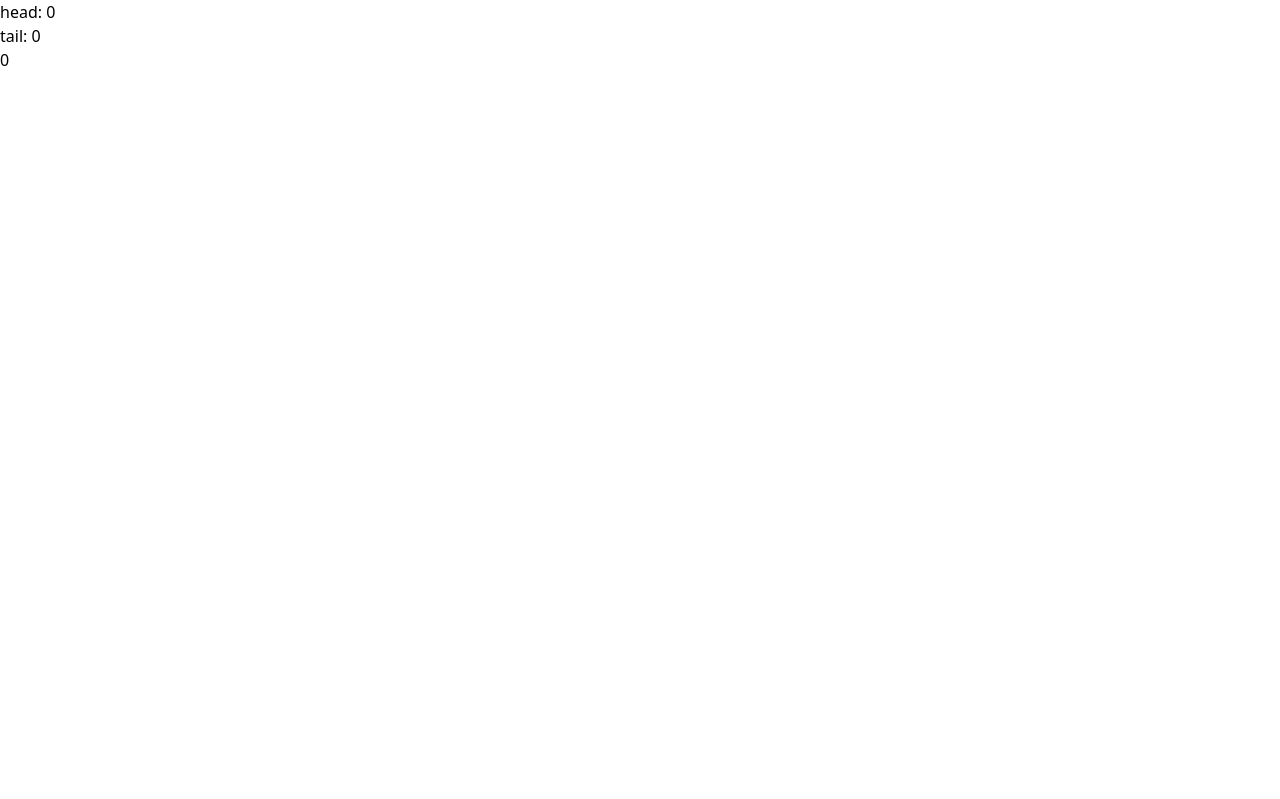
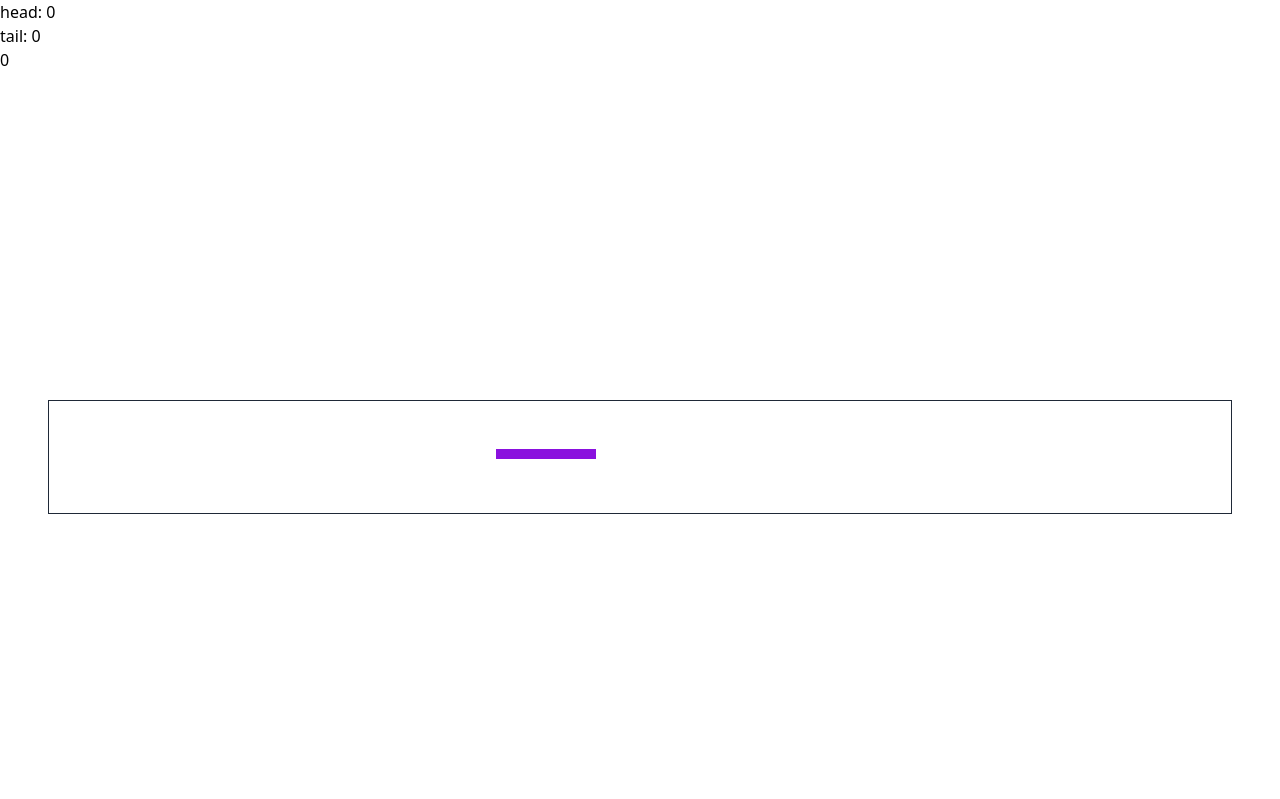
Before and after one commit to rttll/scroll, a Vue app: page / in a window 1280 px wide. Shown: the top 799 px of the page. Built offline with nearby package versions, Linux system fonts and the light colour scheme.

Commit message:
mouse spline

```diff
--- a/src/components/MouseSpline.vue
+++ b/src/components/MouseSpline.vue
@@ -14,10 +14,10 @@ const mouse = ref({
 });
 
 const dash = {
-  width: 250,
-  offset: { start: 250, end: 600 },
+  width: 100,
+  offset: { start: 100, end: 0 },
   gap: {
-    width: 600,
+    width: 720,
   },
 };
 
@@ -29,7 +29,7 @@ const tl = gsap.timeline({
 let animation;
 
 const defaults = {
-  duration: 1,
+  duration: 2,
   ease: 'none',
 };
 
@@ -39,7 +39,7 @@ const getPosition = () => {
 };
 
 const mouseIsInside = () => {
-  const rect = path.value.getBoundingClientRect();
+  const rect = path.value.parentNode.parentNode.getBoundingClientRect();
   const { top, bottom } = rect;
   return mouse.value.y < bottom && mouse.value.y > top;
 };
@@ -59,19 +59,16 @@ const onMousemove = (e) => {
 
 watch(mouse, (is, was) => {
   const inside = mouseIsInside();
+  if (!was) return;
   if (!inside) return tl.play();
-  if (!was) return;
   tl.pause();
   const position = getPosition();
-
-  const diff = is.x < was.x ? was.x - is.x : is.x - was.x;
-  console.log(is.x < was.x);
   tl.seek(position);
 });
 
 onMounted(() => {
   dash.offset.end = 0 - path.value.getTotalLength();
-  window.dash = dash;
+
   document.addEventListener('mousemove', (e) => onMousemove(e));
 
   animation = gsap.fromTo(
@@ -90,7 +87,7 @@ onMounted(() => {
 </script>
 
 <template>
-  <div class="my-[100vh]">
+  <div class="my-[50vh]">
     <div class="fixed top-0 left-0">
       <div class="flewx">
         <p>head: {{ head }}</p>
@@ -100,20 +97,34 @@ onMounted(() => {
         <p>{{ currentOffset }}</p>
       </div>
     </div>
-    <svg
+    <div class="px-12">
+      <div class="py-12 border border-gray-800">
+        <svg class="w-full h-4">
+          <path
+            ref="path"
+            d="M 0 0 H 720"
+            :style="`stroke: #8a11de; stroke-width:20px;
+            fill: none;
+            stroke-dasharray: ${dash.width}px ${dash.gap.width}px;
+            stroke-dashoffset: 100px
+            `"
+          />
+        </svg>
+      </div>
+    </div>
+
+    <!-- <svg
       viewBox="0 0 500 500"
       xmlns="http://www.w3.org/2000/svg"
       xmlns:bx="https://boxy-svg.com"
       class="border border-pink-600"
     >
-      <defs>
-        <!-- <bx:grid x="0" y="0" width="332.587" height="170.706"></bx:grid> -->
-      </defs>
+
       <path
         ref="path"
         :style="`stroke: rgb(0, 0, 0); fill: none; stroke-dasharray: ${dash.width}px ${dash.gap.width}px`"
         d="M -12.788 148.272 L 65.229 183.015 L 217.209 137.459 L 349.227 209.18 L 395.744 159.556 L 437.883 182.925 L 525.535 122.756"
       ></path>
-    </svg>
+    </svg> -->
   </div>
 </template>
```
Also changed, not shown: line.svg (added).
